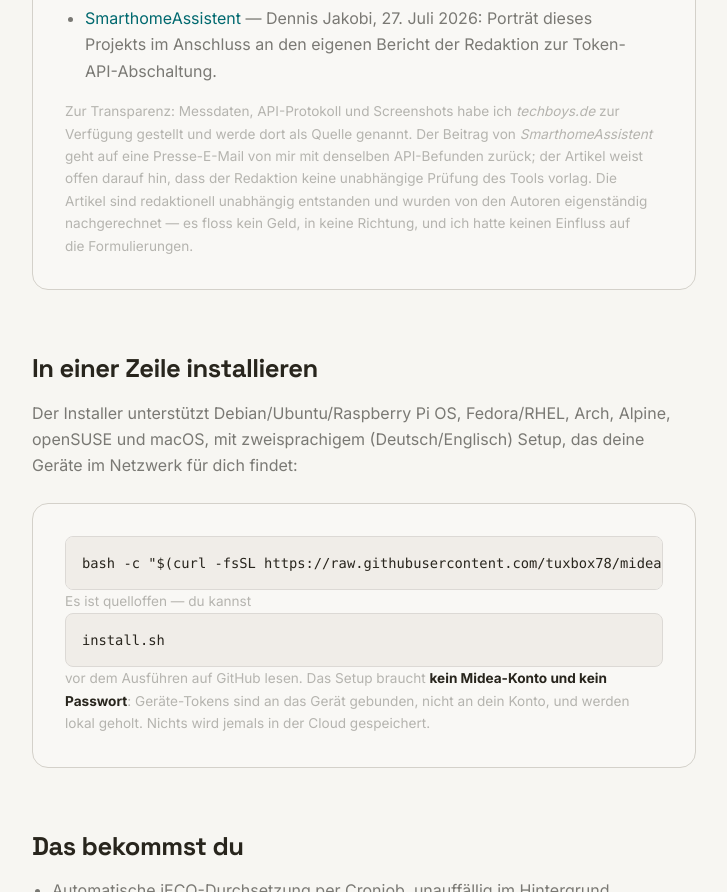
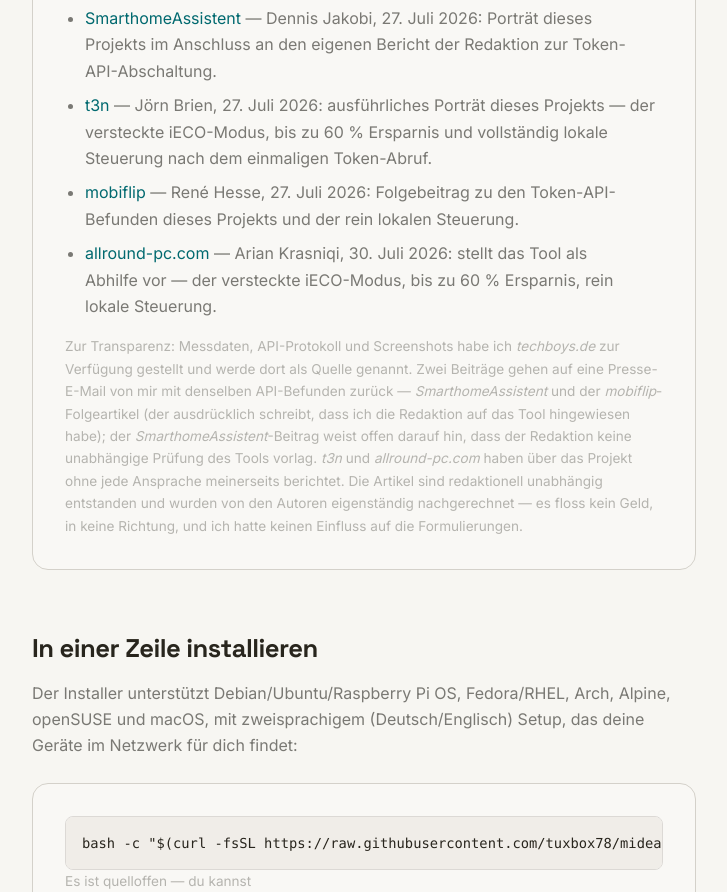
Before and after one commit to tuxbox78/tuxbox78.github.io, a plain HTML site: page de/midea-ieco.html in a window 1280 px wide. Shown: the part 3195-4087 px from the top of the page, without its empty margins (276-1003 px from the left). Drawn offline with Linux system fonts and the light colour scheme.

Commit message:
midea-ieco: add t3n, mobiflip follow-up and allround-pc to the press list

```diff
--- a/de/midea-ieco.html
+++ b/de/midea-ieco.html
@@ -236,8 +236,11 @@
         <li><a href="https://stadt-bremerhaven.de/midea-portasplit-wie-ihr-mit-ieco-strom-spart/" target="_blank" rel="noopener noreferrer">Caschys Blog</a> — Carsten Knobloch, 26.&nbsp;Juli 2026: übers Stromsparen mit iECO und die Verwechslung von ECO und iECO.</li>
         <li><a href="https://www.techboys.de/portasplit-ieco" target="_blank" rel="noopener noreferrer">techboys.de</a> — Gary Madeo, 26.&nbsp;Juli 2026: der iECO-Modus in der Praxis, aufgebaut auf den Verbrauchsmessungen dieses Projekts (Shelly-Logs und Tagestabellen).</li>
         <li><a href="https://www.smarthomeassistent.de/midea-ieco-kostenloses-tool-sichert-portasplit-zugriff-und-soll-strom-sparen/" target="_blank" rel="noopener noreferrer">SmarthomeAssistent</a> — Dennis Jakobi, 27.&nbsp;Juli 2026: Porträt dieses Projekts im Anschluss an den eigenen Bericht der Redaktion zur Token-API-Abschaltung.</li>
+        <li><a href="https://t3n.de/news/strom-sparen-ieco-midea-portasplit-1754965/" target="_blank" rel="noopener noreferrer">t3n</a> — Jörn Brien, 27.&nbsp;Juli 2026: ausführliches Porträt dieses Projekts — der versteckte iECO-Modus, bis zu 60&nbsp;% Ersparnis und vollständig lokale Steuerung nach dem einmaligen Token-Abruf.</li>
+        <li><a href="https://www.mobiflip.de/midea-portasplit-open-source-tool-sichert-lokale-steuerung/" target="_blank" rel="noopener noreferrer">mobiflip</a> — René Hesse, 27.&nbsp;Juli 2026: Folgebeitrag zu den Token-API-Befunden dieses Projekts und der rein lokalen Steuerung.</li>
+        <li><a href="https://www.allround-pc.com/news/midea-portasplit-kuehlt-durch-den-sommer-mit-diesem-open-source-tool-senkt-ihr-den-stromverbrauch" target="_blank" rel="noopener noreferrer">allround-pc.com</a> — Arian Krasniqi, 30.&nbsp;Juli 2026: stellt das Tool als Abhilfe vor — der versteckte iECO-Modus, bis zu 60&nbsp;% Ersparnis, rein lokale Steuerung.</li>
       </ul>
-      <p class="muted">Zur Transparenz: Messdaten, API-Protokoll und Screenshots habe ich <em>techboys.de</em> zur Verfügung gestellt und werde dort als Quelle genannt. Der Beitrag von <em>SmarthomeAssistent</em> geht auf eine Presse-E-Mail von mir mit denselben API-Befunden zurück; der Artikel weist offen darauf hin, dass der Redaktion keine unabhängige Prüfung des Tools vorlag. Die Artikel sind redaktionell unabhängig entstanden und wurden von den Autoren eigenständig nachgerechnet — es floss kein Geld, in keine Richtung, und ich hatte keinen Einfluss auf die Formulierungen.</p>
+      <p class="muted">Zur Transparenz: Messdaten, API-Protokoll und Screenshots habe ich <em>techboys.de</em> zur Verfügung gestellt und werde dort als Quelle genannt. Zwei Beiträge gehen auf eine Presse-E-Mail von mir mit denselben API-Befunden zurück — <em>SmarthomeAssistent</em> und der <em>mobiflip</em>-Folgeartikel (der ausdrücklich schreibt, dass ich die Redaktion auf das Tool hingewiesen habe); der <em>SmarthomeAssistent</em>-Beitrag weist offen darauf hin, dass der Redaktion keine unabhängige Prüfung des Tools vorlag. <em>t3n</em> und <em>allround-pc.com</em> haben über das Projekt ohne jede Ansprache meinerseits berichtet. Die Artikel sind redaktionell unabhängig entstanden und wurden von den Autoren eigenständig nachgerechnet — es floss kein Geld, in keine Richtung, und ich hatte keinen Einfluss auf die Formulierungen.</p>
     </div>
 
     <h2>In einer Zeile installieren</h2>
```
Also changed, not shown: midea-ieco.html (+4 -1 lines).
